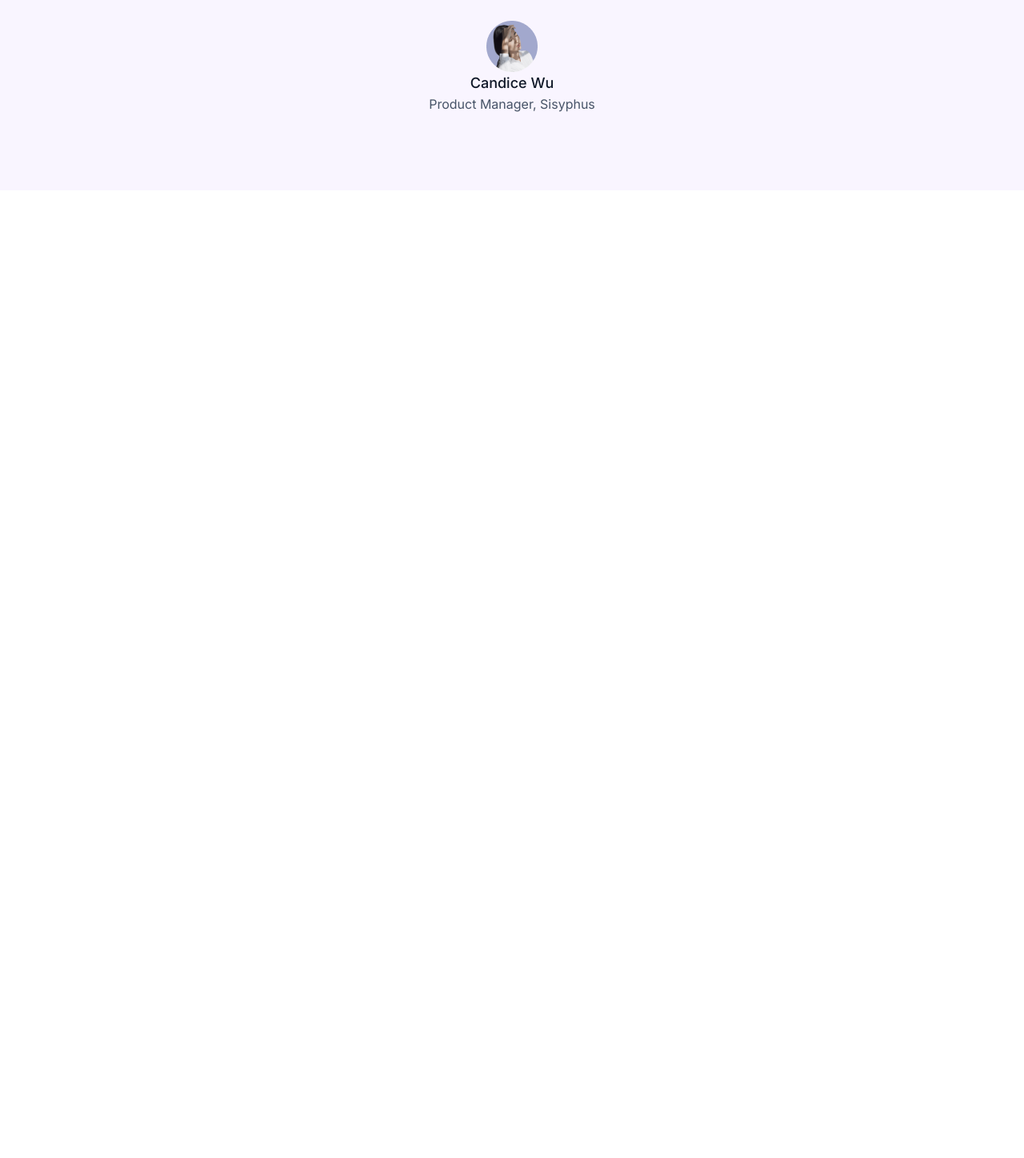
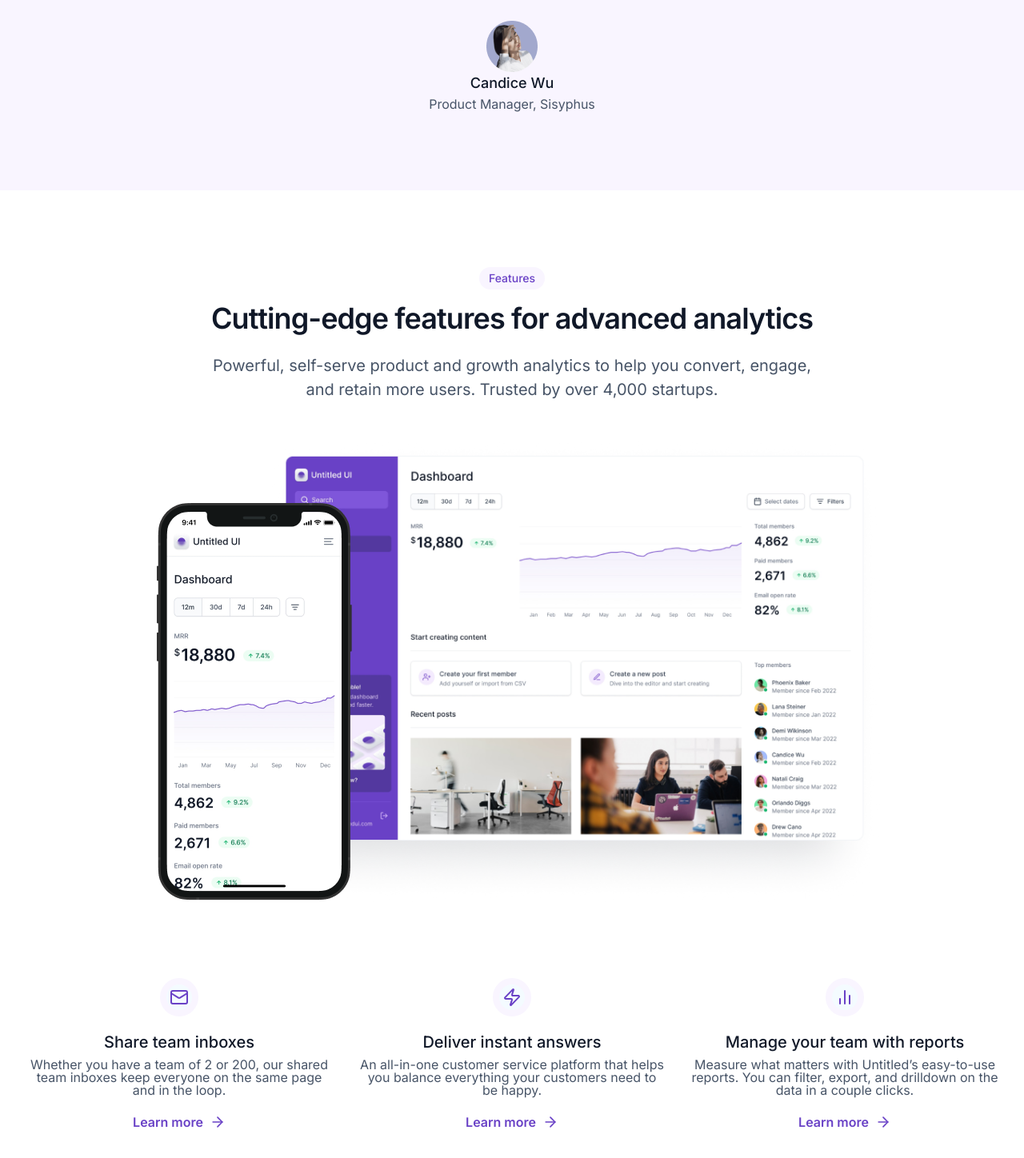
Before and after one commit to markus90souza/landpage-untitled, a Next.js app: page / in a window 1280 px wide. Shown: the part 2498-3946 px from the top of the page at 80% size. Before the commit the page ends 2736 px from the top, so only its background shows below. Built offline with nearby package versions, Linux system fonts and the light colour scheme.

Commit message:
feat:create analitycs section for homepage

```diff
--- /dev/null
+++ b/src/app/(home)/_components/analitycs.tsx
@@ -0,0 +1,81 @@
+import Image from 'next/image'
+import { GridContainer } from '@/components/grid-container'
+import { BarChart2, MailIcon, ZapIcon } from 'lucide-react'
+import { FeatureItem } from './feature-item'
+
+const analitycs = [
+  {
+    hasLink: true,
+    icon: <MailIcon className="text-brand700 w-6 h-6" />,
+    title: 'Share team inboxes',
+    description:
+      'Whether you have a team of 2 or 200, our shared team inboxes keep everyone on the same page and in the loop.',
+  },
+  {
+    hasLink: true,
+    icon: <ZapIcon className="text-brand700 w-6 h-6" />,
+    title: 'Deliver instant answers',
+    description:
+      'An all-in-one customer service platform that helps you balance everything your customers need to be happy.',
+  },
+  {
+    hasLink: true,
+    icon: <BarChart2 className="text-brand700 w-6 h-6" />,
+    title: 'Manage your team with reports',
+    description:
+      'Measure what matters with Untitled’s easy-to-use reports. You can filter, export, and drilldown on the data in a couple clicks.',
+  },
+]
+const Analitycs = () => {
+  return (
+    <section className="py-24">
+      <GridContainer>
+        <header className="text-center mb-16">
+          <span className="inline-block text-brand700 text-sm/snug font-medium py-1 px-3 rounded-2xl bg-brand50">
+            Features
+          </span>
+          <h2 className="mt-4 mb-6 text-4xl font-semibold tracking-tight text-gray900 ">
+            Cutting-edge features for advanced analytics
+          </h2>
+          <p className="text-xl/normal text-gray600 max-w-3xl mx-auto ">
+            Powerful, self-serve product and growth analytics to help you
+            convert, engage, and retain more users. Trusted by over 4,000
+            startups.
+          </p>
+        </header>
+
+        <div className="relative mb-24 w-full mx-auto max-w-[888px] h-[561px] ">
+          <Image
+            className="absolute -top-[15px] -right-[18px]"
+            src="/screen-macbook.png"
+            alt="macbook"
+            width={768}
+            height={512}
+          />
+
+          <Image
+            className="absolute bottom-0 left-0"
+            src="/iphone-mockup.png"
+            alt="macbook"
+            width={244}
+            height={497}
+          />
+        </div>
+
+        <div className="grid grid-cols-1 gap-y-16 md:grid-cols-3 gap-x-8">
+          {analitycs.map((analityc) => (
+            <FeatureItem
+              key={analityc.title.length}
+              icon={analityc.icon}
+              title={analityc.title}
+              description={analityc.description}
+              hasLink={analityc.hasLink}
+            />
+          ))}
+        </div>
+      </GridContainer>
+    </section>
+  )
+}
+
+export { Analitycs }
--- a/src/app/(home)/_components/feature-item.tsx
+++ b/src/app/(home)/_components/feature-item.tsx
@@ -1,11 +1,19 @@
+import { ArrowRightIcon } from 'lucide-react'
+import Link from 'next/link'
 import type { FC, ReactNode } from 'react'
 
 type FeatureItemProps = {
   icon: ReactNode
   title: string
   description: string
+  hasLink?: boolean
 }
-const FeatureItem: FC<FeatureItemProps> = ({ description, icon, title }) => {
+const FeatureItem: FC<FeatureItemProps> = ({
+  description,
+  hasLink = false,
+  icon,
+  title,
+}) => {
   return (
     <article className="w-full max-w-96 text-center">
       <div className="h-12 mb-5 w-12 flex items-center justify-center rounded-full bg-brand100 mx-auto border-8 border-brand50">
@@ -13,6 +21,15 @@ const FeatureItem: FC<FeatureItemProps> = ({ description, icon, title }) => {
       </div>
       <h2 className="text-gray900 text-xl/6 font-medium mb-2">{title}</h2>
       <p className="text-gray600 leading-4">{description}</p>
+      {hasLink && (
+        <Link
+          href="/"
+          className="flex items-center justify-center text-brand700  mt-5 gap-2 font-semibold  hover:opacity-50 hover:transition-opacity"
+        >
+          Learn more
+          <ArrowRightIcon className="w-5 h-5 text-brand700" />
+        </Link>
+      )}
     </article>
   )
 }
--- a/src/app/(home)/page.tsx
+++ b/src/app/(home)/page.tsx
@@ -1,3 +1,4 @@
+import { Analitycs } from './_components/analitycs'
 import { Companies } from './_components/companies'
 import { Features } from './_components/features'
 import { Hero } from './_components/hero'
@@ -10,6 +11,7 @@ const HomePage = () => {
       <Companies />
       <Features />
       <Testemonials />
+      <Analitycs />
     </>
   )
 }
```
Also changed, not shown: public/iphone-mockup.png (added), public/screen-macbook.png (added).
